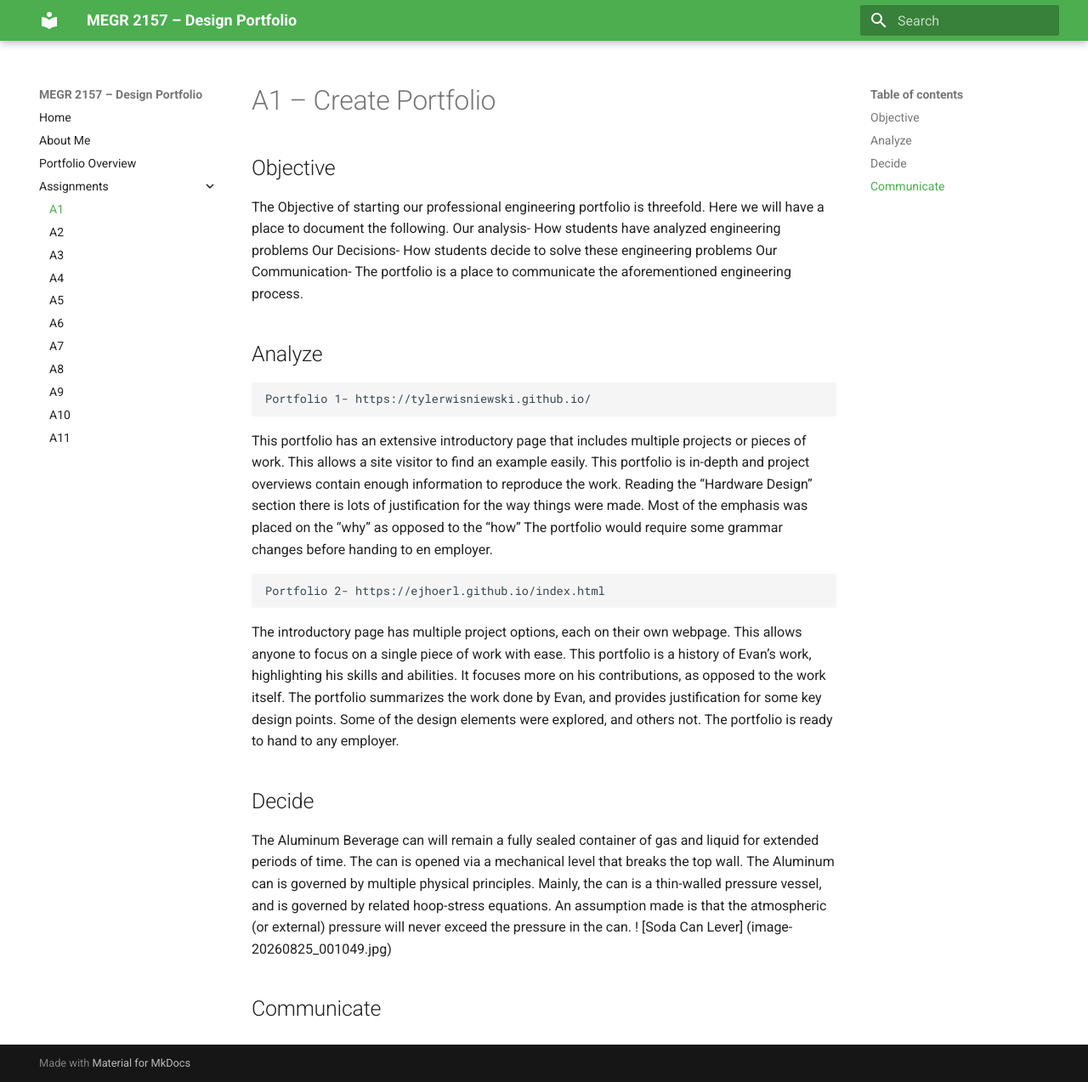
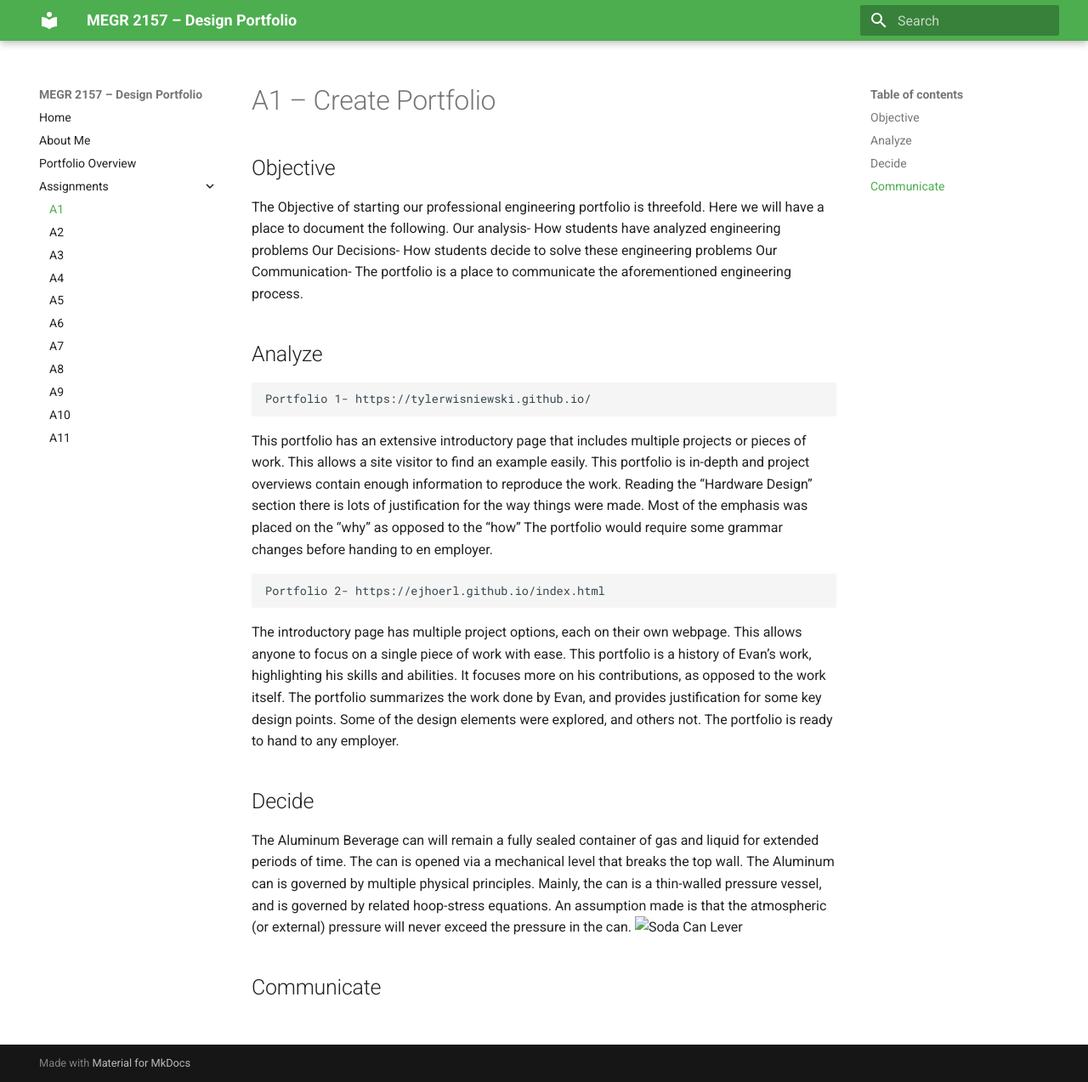
Before and after one commit to AlessDefelice/megr2156, an MkDocs documentation site: the page built from docs/assignments/A01/index.md, in a window 1280 px wide and 1273 px high. Shown: the whole window at 85% size. Built offline with MkDocs 1.6.1 and Material for MkDocs 9.7.7, drawn with Linux system fonts in a browser that asks for light colours.

Commit message:
Update index.md

```diff
--- a/docs/assignments/A01/index.md
+++ b/docs/assignments/A01/index.md
@@ -21,7 +21,7 @@ The portfolio is ready to hand to any employer.
 ## Decide
 The Aluminum Beverage can will remain a fully sealed container of gas and liquid for extended periods of time. The can is opened via a mechanical level that breaks the top wall.
 The Aluminum can is governed by multiple physical principles. Mainly, the can is a thin-walled pressure vessel, and is governed by related hoop-stress equations. An assumption made is that the atmospheric (or external) pressure will never exceed the pressure in the can.
-! [Soda Can Lever] (image-20260825_001049.jpg)
+![Soda Can Lever](images/20260825_001049.jpg)
 
 
 ## Communicate
```
